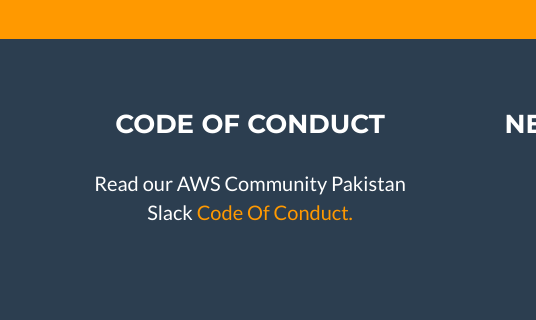
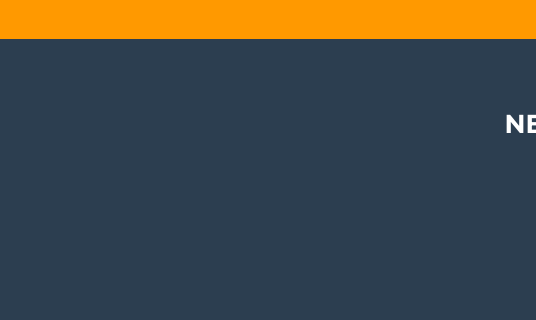
Before and after one commit to adilshehzad786/AWS-Community-Pakistan-Volunteer-Drive-2020, a plain HTML site: page public/index.html in a window 1280 px wide. Shown: the part 942-1262 px from the top of the page, 0-536 px from the left. Drawn offline with Linux system fonts and the light colour scheme.

Commit message:
remove code_of_conduct

```diff
--- a/public/index.html
+++ b/public/index.html
@@ -153,8 +153,7 @@
                 <div class="row">
                     <div class="footer-col col-md-4">
 
-					 <h3>Code Of Conduct</h3>
-                        <p>Read our AWS Community Pakistan Slack <a href="\code_of_conduct\Code of Conduct AWS Community Pakistan.pdf" target="_blank" >Code Of Conduct.</a></p>
+
 
 
                     </div>
```
